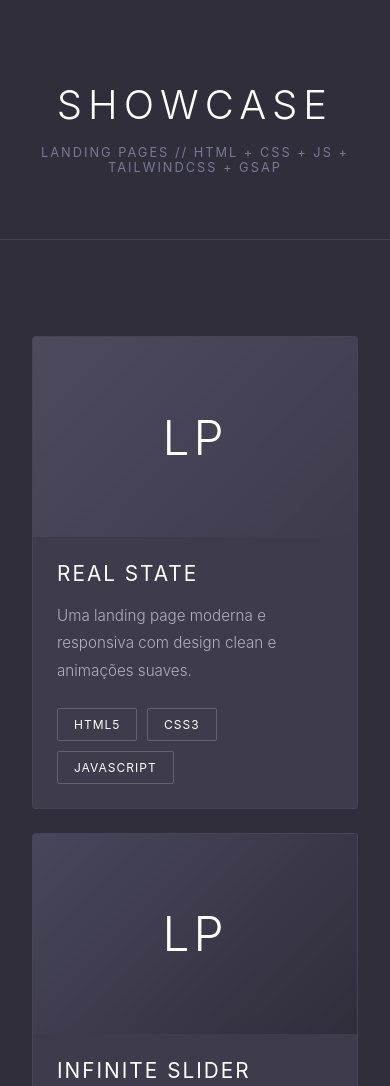
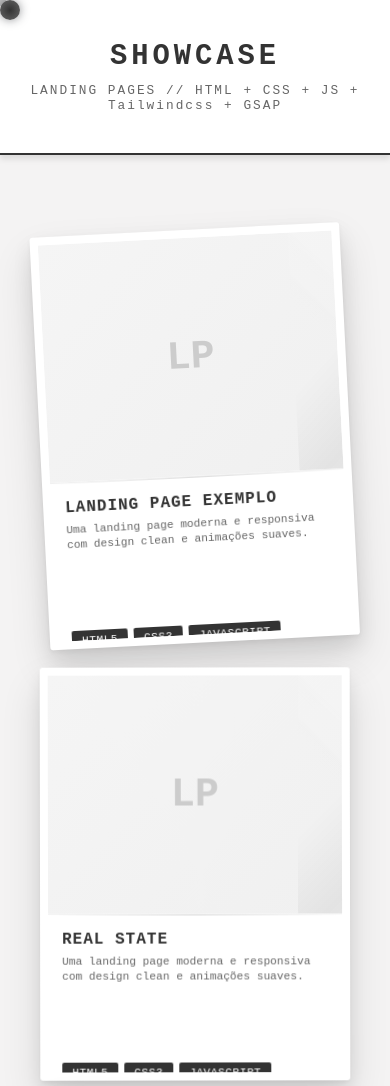
Before and after one commit to TeixeiraCamila/showcase-landing-pages, a plain HTML site: page home.html in a window 390 px wide. Shown: the top 1086 px of the page. Drawn offline with Linux system fonts and the light colour scheme.

Commit message:
[add] novo estilo pra home

```diff
--- /dev/null
+++ b/css/main3.css
@@ -0,0 +1,356 @@
+* {
+	margin: 0;
+	padding: 0;
+	box-sizing: border-box;
+}
+
+body {
+	font-family: 'Courier New', monospace;
+	background: rgba(235, 232, 232, 0.5);
+	min-height: 100vh;
+	overflow-x: hidden;
+	cursor: none;
+}
+
+header {
+	text-align: center;
+	padding: 40px 20px;
+	background: white;
+	border-bottom: 2px solid #333;
+	margin-bottom: 40px;
+	box-shadow: 0 4px 6px rgba(0, 0, 0, 0.1);
+}
+
+header h1 {
+	font-size: 2.5rem;
+	letter-spacing: 4px;
+	margin-bottom: 10px;
+	color: #333;
+}
+
+header p {
+	font-size: 0.9rem;
+	color: #666;
+	letter-spacing: 2px;
+}
+
+.container {
+	max-width: 1200px;
+	margin: 0 auto;
+	padding: 20px;
+}
+
+.projects-grid {
+	display: grid;
+	grid-template-columns: repeat(auto-fit, minmax(280px, 1fr));
+	gap: 40px;
+	perspective: 1000px;
+	padding: 20px;
+}
+
+.project-card {
+	cursor: none;
+	background: white;
+	border: 8px solid #fff;
+	box-shadow:
+		0 2px 4px rgba(0, 0, 0, 0.05),
+		0 10px 20px rgba(0, 0, 0, 0.08),
+		0 20px 40px rgba(0, 0, 0, 0.12);
+	transition: all 0.4s cubic-bezier(0.23, 1, 0.320, 1);
+	aspect-ratio: 280 / 360;
+	display: flex;
+	flex-direction: column;
+	overflow: hidden;
+	position: relative;
+	border-radius: 3px;
+	transform: var(--card-transform, translateY(0));
+}
+
+.project-card::before {
+	content: '';
+	position: absolute;
+	top: -50%;
+	left: -50%;
+	width: 200%;
+	height: 200%;
+	background: radial-gradient(circle, rgba(255,255,255,0.8) 0%, transparent 70%);
+	opacity: 0;
+	transition: opacity 0.4s ease;
+	pointer-events: none;
+}
+
+/* Hover effect */
+.project-card:hover {
+	transform: rotate(0deg) translateY(-20px) !important;
+	box-shadow:
+		0 4px 8px rgba(0, 0, 0, 0.08),
+		0 15px 30px rgba(0, 0, 0, 0.15),
+		0 30px 60px rgba(0, 0, 0, 0.20);
+}
+
+.project-card:hover::before {
+	opacity: 1;
+}
+
+.project-preview {
+	flex: 0 0 60%;
+	background: linear-gradient(135deg, #f5f5f5 0%, #f0f0f0 100%);
+	display: flex;
+	align-items: center;
+	justify-content: center;
+	font-size: 3rem;
+	font-weight: bold;
+	color: #ccc;
+	position: relative;
+	overflow: hidden;
+}
+
+.project-preview::before {
+	content: '';
+	position: absolute;
+	width: 100%;
+	height: 100%;
+	background:
+		linear-gradient(45deg, transparent 30%, rgba(255,255,255,0.2) 50%, transparent 70%),
+		linear-gradient(-45deg, transparent 30%, rgba(0,0,0,0.05) 50%, transparent 70%);
+	animation: shimmer 3s infinite;
+	pointer-events: none;
+}
+
+@keyframes shimmer {
+	0% {
+		transform: translateX(-100%);
+	}
+	100% {
+		transform: translateX(100%);
+	}
+}
+
+.project-info {
+	flex: 1;
+	padding: 16px 14px;
+	display: flex;
+	flex-direction: column;
+	justify-content: space-between;
+	background: white;
+	position: relative;
+	border-top: 1px solid #f0f0f0;
+}
+
+.project-info::before {
+	content: '';
+	position: absolute;
+	top: 0;
+	left: 0;
+	right: 0;
+	height: 1px;
+	background: linear-gradient(90deg, transparent, #ddd, transparent);
+	pointer-events: none;
+}
+
+.project-info h3 {
+	font-size: 1.1rem;
+	color: #333;
+	margin-bottom: 6px;
+	letter-spacing: 1px;
+	transition: color 0.3s ease;
+}
+
+.project-card:hover .project-info h3 {
+	color: #000;
+}
+
+.project-info p {
+	font-size: 0.75rem;
+	color: #666;
+	line-height: 1.3;
+	margin-bottom: 8px;
+	flex-grow: 1;
+  height: 100px;
+  overflow: scroll;
+}
+
+.project-tags {
+	display: flex;
+	flex-wrap: wrap;
+	gap: 6px;
+	position: relative;
+	z-index: 10;
+}
+
+.tag {
+	background: #333;
+	color: white;
+	padding: 4px 10px;
+	font-size: 0.7rem;
+	border: none;
+	display: inline-block;
+	letter-spacing: 0.5px;
+	font-weight: 500;
+	transition: all 0.3s cubic-bezier(0.23, 1, 0.320, 1);
+	border-radius: 2px;
+	position: relative;
+	overflow: hidden;
+	animation: tagSlideIn 0.4s ease backwards;
+}
+
+.tag:nth-child(1) { animation-delay: 0s; }
+.tag:nth-child(2) { animation-delay: 0.05s; }
+.tag:nth-child(3) { animation-delay: 0.1s; }
+.tag:nth-child(4) { animation-delay: 0.15s; }
+.tag:nth-child(5) { animation-delay: 0.2s; }
+.tag:nth-child(6) { animation-delay: 0.25s; }
+
+@keyframes tagSlideIn {
+	from {
+		opacity: 0;
+		transform: translateX(-10px);
+	}
+	to {
+		opacity: 1;
+		transform: translateX(0);
+	}
+}
+
+.tag::before {
+	content: '';
+	position: absolute;
+	top: 0;
+	left: -100%;
+	width: 100%;
+	height: 100%;
+	background: rgba(255,255,255,0.2);
+	transition: left 0.3s ease;
+}
+
+.tag:hover {
+	background: #000;
+	transform: translateX(2px);
+}
+
+.tag:hover::before {
+	left: 100%;
+}
+
+/* Polaroid text at bottom */
+.project-info::after {
+	display: none;
+}
+
+footer {
+	text-align: center;
+	padding: 40px 20px;
+	margin-top: 60px;
+	background: white;
+	border-top: 2px solid #333;
+	box-shadow: 0 -4px 6px rgba(0, 0, 0, 0.1);
+}
+
+footer p {
+	margin: 10px 0;
+	color: #333;
+	letter-spacing: 1px;
+}
+
+footer a {
+	color: #666;
+	text-decoration: none;
+	transition: color 0.3s ease;
+	font-weight: bold;
+	cursor: none;
+}
+
+footer a:hover {
+	color: #333;
+}
+
+/* Custom cursor */
+.custom-cursor {
+	position: fixed;
+	width: 20px;
+	height: 20px;
+	background: radial-gradient(circle, #333, #666);
+	border-radius: 50%;
+	pointer-events: none;
+	z-index: 9999;
+	display: block;
+	box-shadow: 0 0 10px rgba(33, 35, 41, 0.5);
+	transition: all 0.25s ease;
+	will-change: width, height, box-shadow;
+}
+
+.custom-cursor.hovering {
+	width: 32px;
+	height: 32px;
+	background: radial-gradient(circle, #000, #1a1a1a);
+	box-shadow:
+		0 0 15px rgba(0, 0, 0, 0.6),
+		inset 0 0 10px rgba(255, 255, 255, 0.1);
+	border: 2px solid rgba(255, 255, 255, 0.3);
+}
+
+.custom-cursor.clicking {
+	width: 16px;
+	height: 16px;
+	background: #000;
+	box-shadow: 0 0 8px rgba(0, 0, 0, 0.8);
+}
+
+.custom-cursor-trail {
+	position: fixed;
+	width: 12px;
+	height: 12px;
+	background: rgba(51, 51, 51, 0.3);
+	border-radius: 50%;
+	pointer-events: none;
+	z-index: 9998;
+	display: block;
+	transition: all 0.2s ease;
+	will-change: width, height, background;
+}
+
+.custom-cursor-trail.hovering {
+	width: 16px;
+	height: 16px;
+	background: rgba(0, 0, 0, 0.5);
+	box-shadow: 0 0 10px rgba(0, 0, 0, 0.4);
+}
+
+/* Responsive */
+@media (max-width: 768px) {
+	header h1 {
+		font-size: 1.8rem;
+	}
+
+	header p {
+		font-size: 0.8rem;
+	}
+
+	.projects-grid {
+		gap: 30px;
+		grid-template-columns: repeat(auto-fit, minmax(240px, 1fr));
+	}
+
+	.project-card {
+		aspect-ratio: 240 / 320;
+	}
+
+	.project-preview {
+		font-size: 2.5rem;
+	}
+}
+
+@media (max-width: 480px) {
+	.projects-grid {
+		gap: 20px;
+		grid-template-columns: 1fr;
+	}
+
+	.project-info h3 {
+		font-size: 1rem;
+	}
+
+	.project-info p {
+		font-size: 0.7rem;
+	}
+}
--- a/index.html
+++ b/home.html
@@ -4,8 +4,9 @@
 		<meta charset="UTF-8" />
 		<meta name="viewport" content="width=device-width, initial-scale=1.0" />
 		<title>Showcase - Landing Pages</title>
-		<!-- <link rel="stylesheet" href="./css/main2.css"> -->
-		<link rel="stylesheet" href="./css/main.css" />
+		<link rel="stylesheet" href="./css/main3.css">
+		<!-- <link rel="stylesheet" href="./css/main2.css" /> -->
+		<!-- <link rel="stylesheet" href="./css/main.css" /> -->
 	</head>
 	<body>
 		<div class="custom-cursor"></div>
@@ -17,7 +18,7 @@
 
 		<div class="container">
 			<div class="projects-grid" id="projectsGrid">
-				<!-- <div
+				<div
 					class="project-card"
 					onclick="window.location.href='projects/exemplo-01/index.html'"
 				>
@@ -34,7 +35,7 @@
 							<span class="tag">JAVASCRIPT</span>
 						</div>
 					</div>
-				</div> -->
+				</div>
 
 				<div
 					class="project-card"
--- a/js/main.js
+++ b/js/main.js
@@ -1,16 +1,38 @@
+// Inicializar rotações dos cards
+function initializeCardRotations() {
+	const cards = document.querySelectorAll('.project-card');
+
+	cards.forEach((card) => {
+		const rotation = Math.random() * 6 - 3; // Entre -3 e 3 graus
+		const translateY = Math.random() * 12 - 6; // Entre -6 e 6px
+
+		const transform = `rotate(${rotation}deg) translateY(${translateY}px)`;
+		card.style.setProperty('--card-transform', transform);
+
+		// Armazenar os valores para usar depois
+		card.dataset.rotation = rotation;
+		card.dataset.translateY = translateY;
+	});
+}
+
 // Animação de entrada dos cards
-document.addEventListener('DOMContentLoaded', () => {
+function animateCardsEntry() {
 	const cards = document.querySelectorAll('.project-card');
 	cards.forEach((card, index) => {
+		const rotation = parseFloat(card.dataset.rotation);
+		const translateY = parseFloat(card.dataset.translateY);
+
+		// Estado inicial com a rotação e entrada
 		card.style.opacity = '0';
-    card.style.transform = 'translateY(30px)';
+		card.style.transform = `rotate(${rotation}deg) translateY(${translateY + 30}px)`;
+
 		setTimeout(() => {
 			card.style.transition = 'opacity 0.5s ease, transform 0.5s ease';
 			card.style.opacity = '1';
-      card.style.transform = 'translateY(0)';
+			card.style.transform = `rotate(${rotation}deg) translateY(${translateY}px)`;
 		}, index * 100);
 	});
-});
+}
 
 // Custom cursor
 const cursor = document.querySelector('.custom-cursor');
@@ -23,26 +45,30 @@ let trailY = 0;
 document.addEventListener('mousemove', (e) => {
 	mouseX = e.clientX;
 	mouseY = e.clientY;
+	if (cursor) {
 		cursor.style.left = mouseX - 10 + 'px';
 		cursor.style.top = mouseY - 10 + 'px';
+	}
 });
 
 // Trail seguindo o cursor
 function animateTrail() {
 	trailX += (mouseX - trailX) * 0.15;
 	trailY += (mouseY - trailY) * 0.15;
+	if (cursorTrail) {
 		cursorTrail.style.left = trailX - 6 + 'px';
 		cursorTrail.style.top = trailY - 6 + 'px';
+	}
 	requestAnimationFrame(animateTrail);
 }
 animateTrail();
 
 document.addEventListener('mousedown', () => {
-  cursor.classList.add('clicking');
+	if (cursor) cursor.classList.add('clicking');
 });
 
 document.addEventListener('mouseup', () => {
-  cursor.classList.remove('clicking');
+	if (cursor) cursor.classList.remove('clicking');
 });
 
 // Detectar hover em elementos interativos
@@ -50,12 +76,24 @@ const interactiveElements = document.querySelectorAll('a, button, .project-card'
 
 interactiveElements.forEach(el => {
 	el.addEventListener('mouseenter', () => {
-    cursor.classList.add('hovering');
-    cursorTrail.classList.add('hovering');
+		if (cursor) cursor.classList.add('hovering');
+		if (cursorTrail) cursorTrail.classList.add('hovering');
 	});
 
 	el.addEventListener('mouseleave', () => {
-    cursor.classList.remove('hovering');
-    cursorTrail.classList.remove('hovering');
+		if (cursor) cursor.classList.remove('hovering');
+		if (cursorTrail) cursorTrail.classList.remove('hovering');
 	});
 });
+
+// Executar scripts ao carregar a página
+document.addEventListener('DOMContentLoaded', () => {
+	initializeCardRotations();
+	animateCardsEntry();
+});
+
+// Garantir que execute mesmo se DOM já estiver carregado
+if (document.readyState !== 'loading') {
+	initializeCardRotations();
+	animateCardsEntry();
+}
```
Lines whose indentation alone changed are shown as unchanged.
